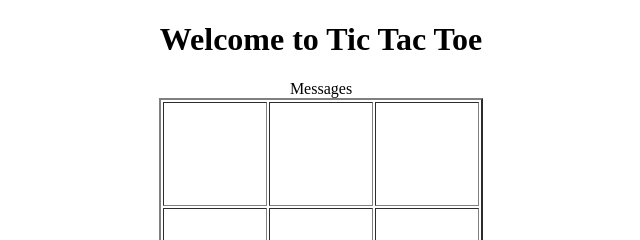
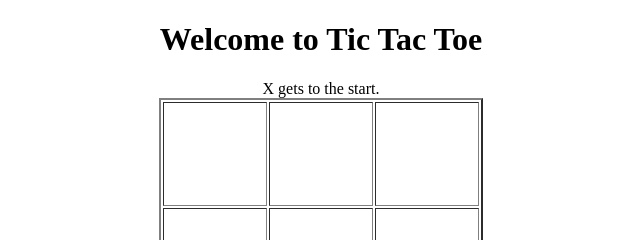
Before and after one commit to harshp777/HTML-CSS, a plain HTML site: page Tic_Tac_Toe/index.html in a window 1280 px wide. Shown: the top 240 px of the page, 319-959 px from the left. Drawn offline with Linux system fonts and the light colour scheme.

Commit message:
Update index.html

```diff
--- a/Tic_Tac_Toe/index.html
+++ b/Tic_Tac_Toe/index.html
@@ -4,7 +4,7 @@
 <head>
     <meta charset="UTF-8">
     <meta name="viewport" content="width=device-width, initial-scale=1.0">
-    <script type="text/javascript" src="sc.js"></script>
+    <script type="text/javascript" src="js/script.js"></script>
 </head>
 <style>
   td{
```
